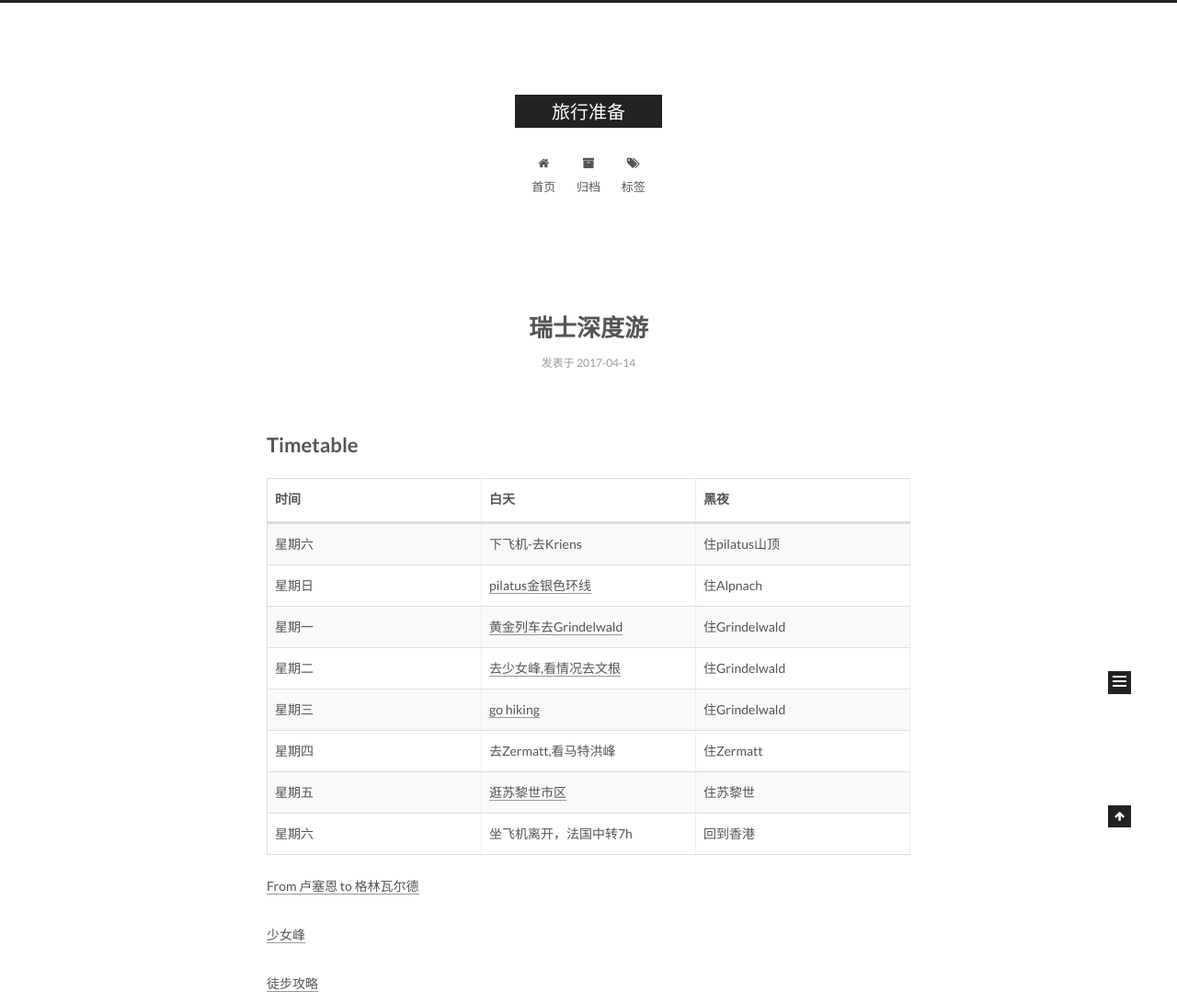
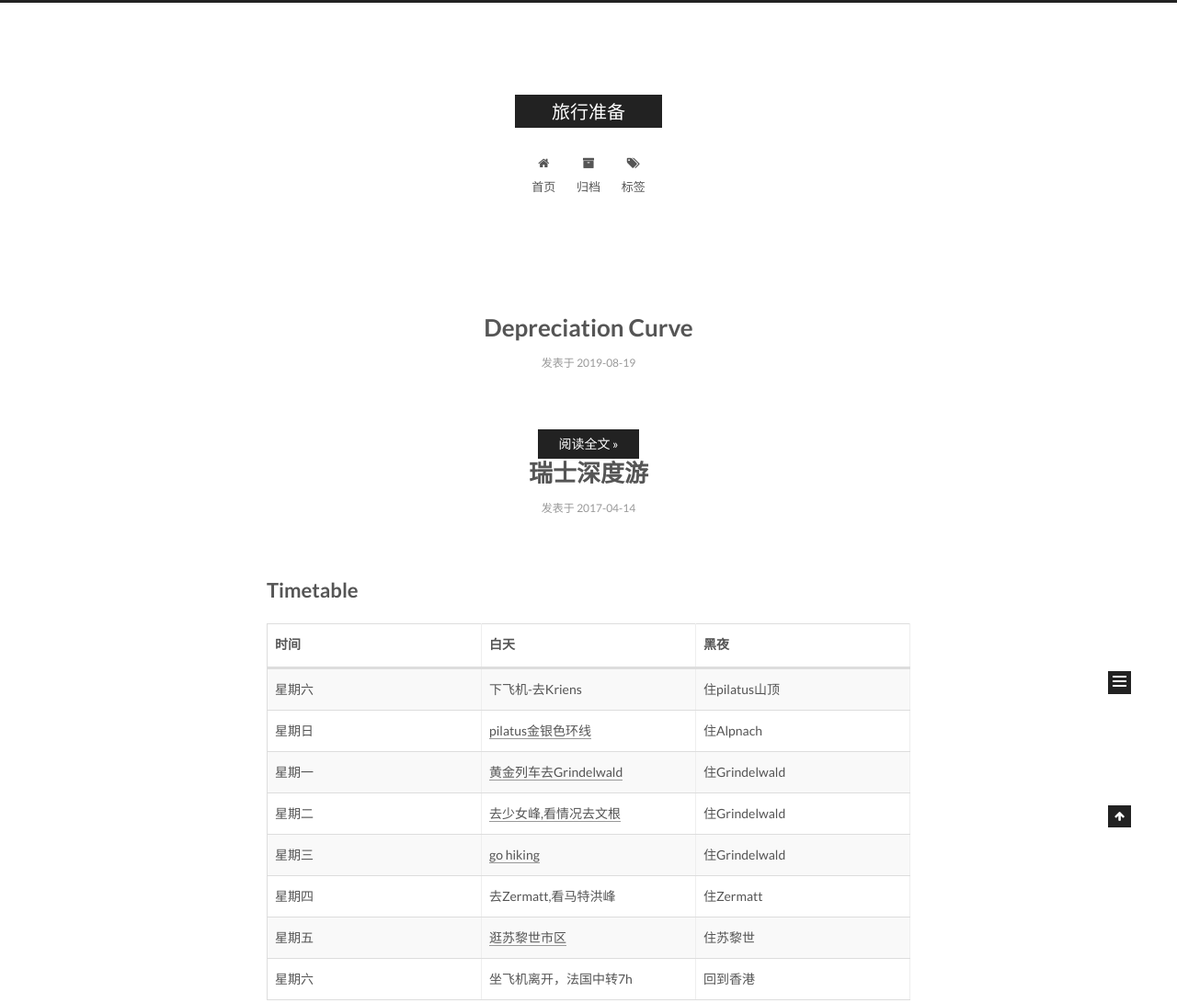
Before and after one commit to kent119/kent119.github.io, a plain HTML site: page index.html in a window 1280 px wide. Shown: the top 1091 px of the page at 92% size. Drawn offline with Linux system fonts and the light colour scheme.

Commit message:
Update index.html
add new post

```diff
--- a/index.html
+++ b/index.html
@@ -212,7 +212,36 @@
 
 
 
+  <article class="post post-type-normal " itemscope itemtype="http://schema.org/Article">
+    <header class="post-header">
 
+          <h1 class="post-title" itemprop="name headline">
+
+                <a class="post-title-link" href="/2017/04/14/travel-to-Switzerland/" itemprop="url">
+                  Depreciation Curve
+                </a>
+
+          </h1>
+
+        <div class="post-meta">
+          <span class="post-time">
+            <span class="post-meta-item-icon">
+              <i class="fa fa-calendar-o"></i>
+            </span>
+            <span class="post-meta-item-text">发表于</span>
+            <time itemprop="dateCreated" datetime="2019-08-19T18:33:17+08:00" content="2019-08-19">
+              2019-08-19
+            </time>
+          </span>
+
+        </div>
+      </header>
+    <div class="post-more-link text-center">
+            <a class="btn" href="/2019/08/19/visualization-dep-curve.html" rel="contents">
+              阅读全文 &raquo;
+            </a>
+          </div>
+    </article>
 
 
 
```
